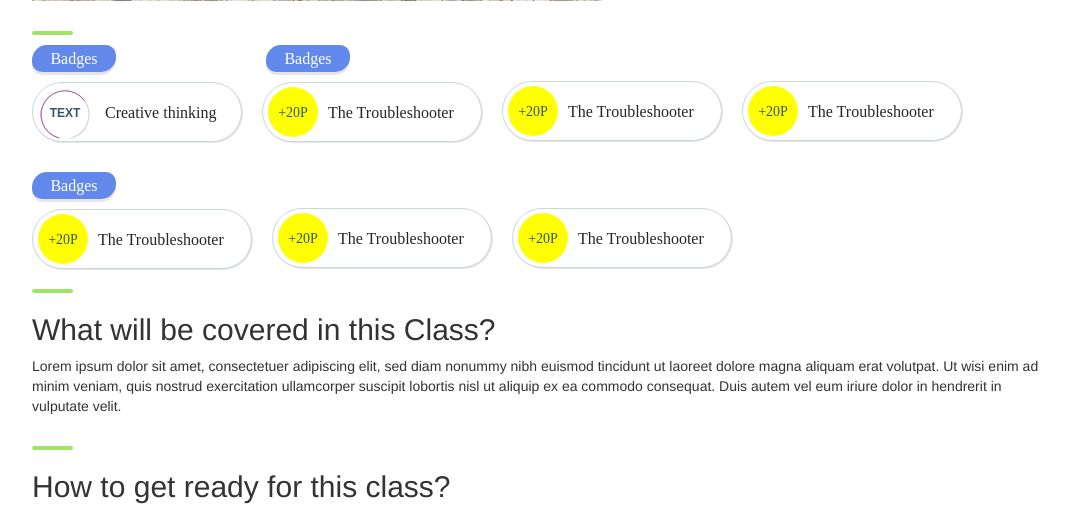
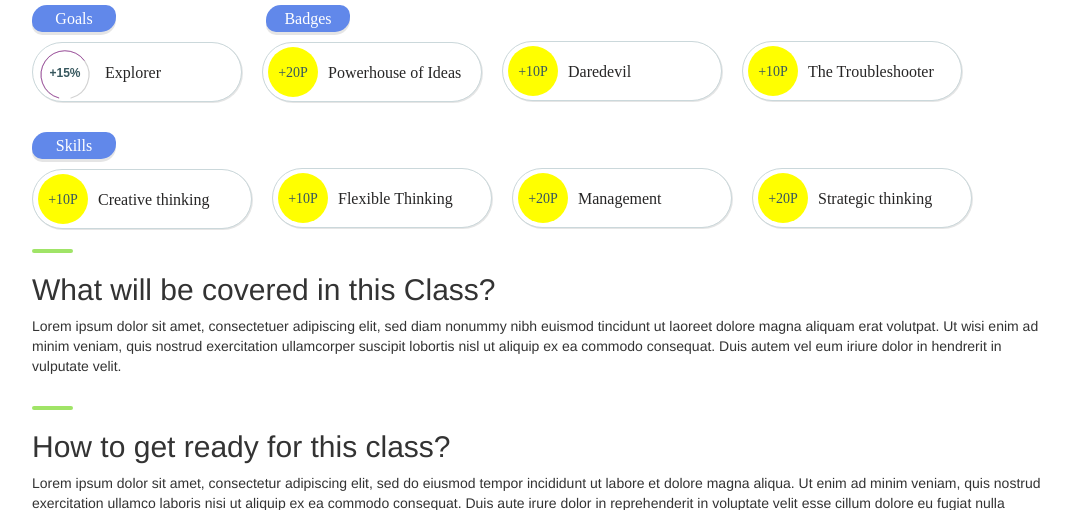
Before and after one commit to Priyamca2018/school-management, a PHP site: page / in a window 1280 px wide. Shown: the part 543-1053 px from the top of the page, without its empty margins (98-1169 px from the left). Run offline with PHP 8.4, Linux system fonts and the light colour scheme.

Commit message:
second commit

```diff
--- a/home.html
+++ b/home.html
@@ -148,7 +148,7 @@
                         <div class="progress-content-goal">
                             <div style="display: flex; flex-direction: column;">
                                 <div class="goal-badge">
-                                    <p class="goal-txt">Badges</p>
+                                    <p class="goal-txt">Goals</p>
                                 </div>
                                 <div class="goal-data">
                                     <div class="goal-progress">
@@ -159,11 +159,11 @@
                                             <path class="path-purple" class="purple" d="M40,90
                                                      A40,40 0 1,1 60,90"
                                                   style="fill:none;"/>
-                                            <text class="svg-text" x="50%" y="50%" dominant-baseline="middle" text-anchor="middle">TEXT</text>
+                                            <text class="svg-text" x="50%" y="50%" dominant-baseline="middle" text-anchor="middle">+15%</text>
                                         </svg>
                                     </div>
                                     <div class="goal-info-txt">
-                                        Creative thinking
+                                        Explorer
                                     </div>
                                 </div>
                             </div>
@@ -180,7 +180,7 @@
                                                 </div>
                                             </div>
                                             <div class="goal-info-txt">
-                                                The Troubleshooter
+                                                Powerhouse of Ideas
                                             </div>
                                         </div>
                                     </div>
@@ -192,11 +192,11 @@
                                         <div class="goal-data" style="width:220px">
                                             <div class="goal-progress" id="goal-progress-btn">
                                                 <div class="goal-progress-text" style="background-color: transparent;">
-                                                    +20P
+                                                    +10P
                                                 </div>
                                             </div>
                                             <div class="goal-info-txt">
-                                                The Troubleshooter
+                                                Daredevil
                                             </div>
                                         </div>
                                     </div>
@@ -208,7 +208,7 @@
                                         <div class="goal-data" style="width:220px">
                                             <div class="goal-progress" id="goal-progress-btn">
                                                 <div class="goal-progress-text" style="background-color: transparent;">
-                                                    +20P
+                                                    +10P
                                                 </div>
                                             </div>
                                             <div class="goal-info-txt">
@@ -226,17 +226,33 @@
                             <div style="display: flex; flex-direction: row;">
                                 <div style="display: flex; flex-direction: column;">
                                     <div class="goal-badge">
-                                        <p class="goal-txt">Badges</p>
+                                        <p class="goal-txt">Skills</p>
                                     </div>
                                     <div style="display: flex; flex-direction: column;">
                                         <div class="goal-data" style="width:220px">
                                             <div class="goal-progress" id="goal-progress-btn">
                                                 <div class="goal-progress-text" style="background-color: transparent;">
-                                                    +20P
+                                                    +10P
                                                 </div>
                                             </div>
                                             <div class="goal-info-txt">
-                                                The Troubleshooter
+                                                Creative thinking
+                                            </div>
+                                        </div>
+                                    </div>
+                                </div>
+                            </div>
+                            <div id="goal-progress-container">
+                                <div style="display: flex; flex-direction: column;">
+                                    <div style="display: flex; flex-direction: column; margin-left: 10px;">
+                                        <div class="goal-data" style="width:220px">
+                                            <div class="goal-progress" id="goal-progress-btn">
+                                                <div class="goal-progress-text" style="background-color: transparent;">
+                                                    +10P
+                                                </div>
+                                            </div>
+                                            <div class="goal-info-txt">
+                                                Flexible Thinking
                                             </div>
                                         </div>
                                     </div>
@@ -252,7 +268,7 @@
                                                 </div>
                                             </div>
                                             <div class="goal-info-txt">
-                                                The Troubleshooter
+                                                Management
                                             </div>
                                         </div>
                                     </div>
@@ -268,7 +284,7 @@
                                                 </div>
                                             </div>
                                             <div class="goal-info-txt">
-                                                The Troubleshooter
+                                                Strategic thinking
                                             </div>
                                         </div>
                                     </div>
@@ -339,15 +355,15 @@
                                                 <img src = "C:\ufaber\images\class-3.jpg" />
                                             </div>
                                             <div class="step">
-                                                Step 1
+                                                STEP 2
                                             </div>
                                     </div>
                                     <div id="card-container">
                                             <div class="book">
-                                               <b>Book Your Class</b>
+                                               <b>GET PREPARED</b>
                                             </div>
                                             <div class="book">
-                                                Go to Calendar & choose from the wide range of Masterclasses.
+                                                Prepare for the class by following the instructions in the Overview.
                                             </div>
                                     </div>
                                 </div>
@@ -357,15 +373,15 @@
                                                 <img src="C:\ufaber\images\class-2.jpg"/>
                                             </div>
                                             <div class="step">
-                                                Step 1
+                                                STEP 3
                                             </div>
                                     </div>
                                     <div id="card-container">
                                             <div class="book">
-                                               <b>Book Your Class</b>
+                                               <b>SET UP FOR CLASS</b>
                                             </div>
                                             <div class="book">
-                                                Go to Calendar & choose from the wide range of Masterclasses.
+                                                Check the device and app requirements at least 15 minutes prior to start time.
                                             </div>
                                     </div>
                                 </div>
@@ -378,15 +394,15 @@
                                                 <img src = "C:\ufaber\images\class-3.jpg" />
                                             </div>
                                             <div class="step">
-                                                Step 1
+                                                STEP 4
                                             </div>
                                     </div>
                                     <div id="card-container">
                                         <div class="book">
-                                            <b>Book Your Class</b>
+                                            <b>JOIN CLASS</b>
                                         </div>
                                         <div class="book">
-                                            Go to Calendar & choose from the wide range of Masterclasses.
+                                            Open link sent on your registered mobile or email on the device
                                         </div>
                                     </div>
                                 </div>
--- a/style.css
+++ b/style.css
@@ -218,7 +218,7 @@ head, body{
 }
 
 .school {
-    background-image: url("C:/ufaber/images/school.jpg");
+    background-image: url("C:\ufaber\images\school.jpg");
     display: flex;
     width: 570px;
     height: 367px;
@@ -688,3 +688,26 @@ head, body{
             flex-direction: column;
         }
     }
+
+
+    /* media query */
+
+
+    @media (min-width:320px)  {
+        /* smartphones, iPhone, portrait 480x320 phones */
+        .nav-parent {
+            height: 30px
+        }
+
+
+    }
+@media (min-width:481px)  {
+    /* portrait e-readers (Nook/Kindle), smaller tablets @ 600 or @ 640 wide. */
+    .nav-parent {
+        height: 30px
+    }
+ }
+@media (min-width:641px)  { /* portrait tablets, portrait iPad, landscape e-readers, landscape 800x480 or 854x480 phones */ }
+@media (min-width:961px)  { /* tablet, landscape iPad, lo-res laptops ands desktops */ }
+@media (min-width:1025px) { /* big landscape tablets, laptops, and desktops */ }
+@media (min-width:1281px) { /* hi-res laptops and desktops */ }
```
Also changed, not shown: other parts of home.html (+13 -13 lines). Lines whose indentation alone changed are shown as unchanged.
